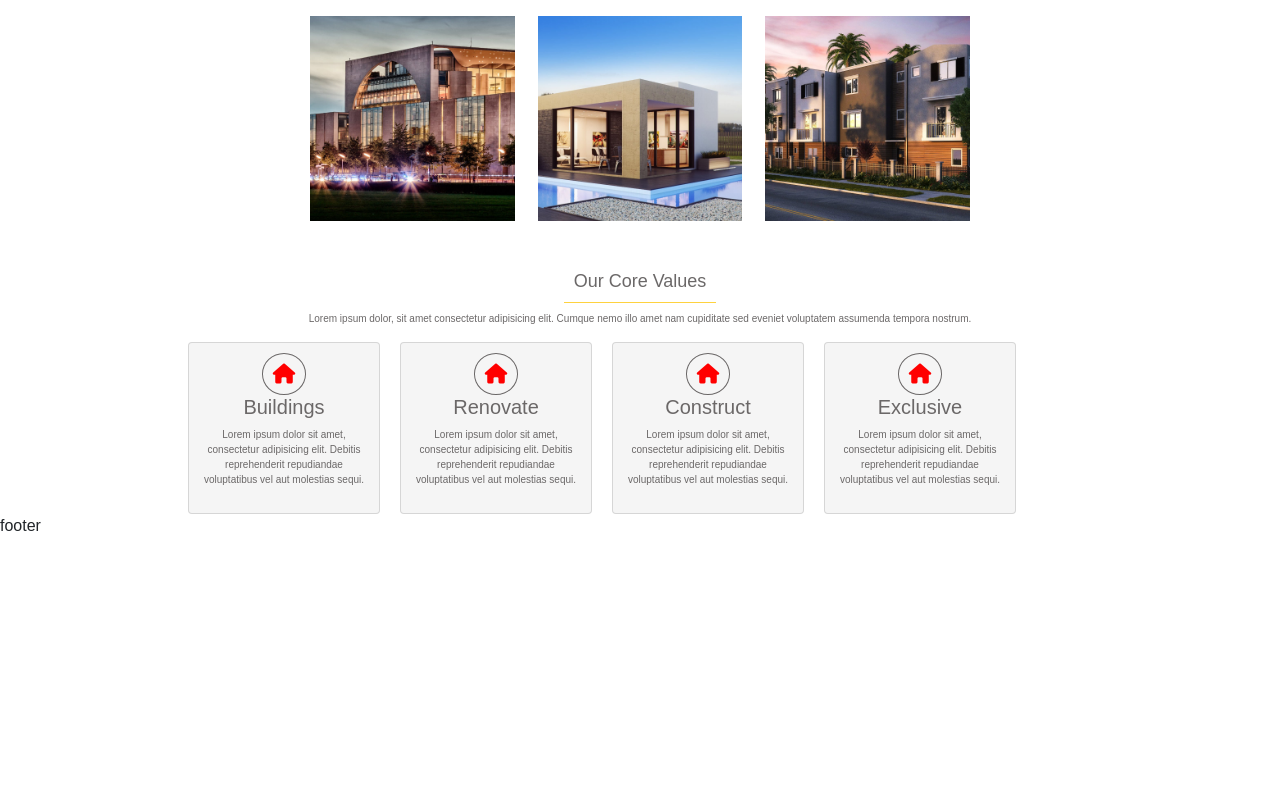
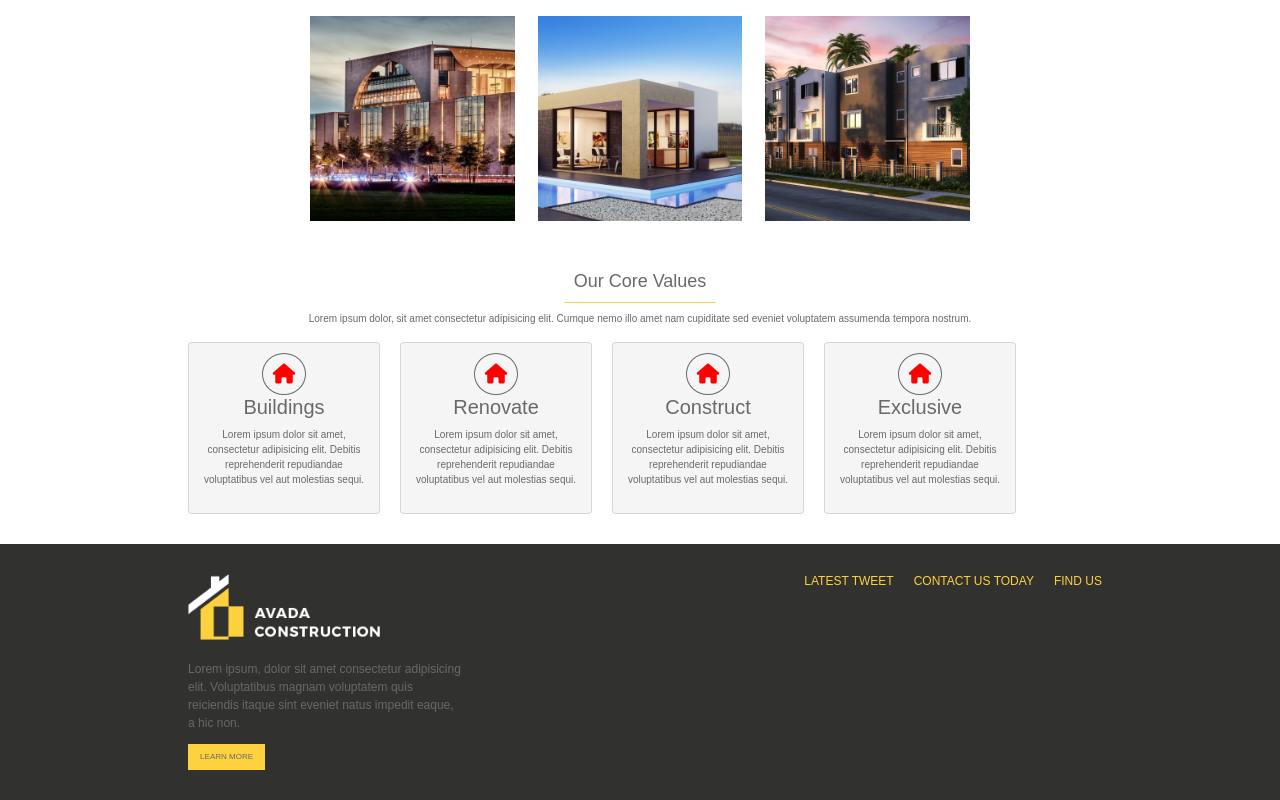
Before and after one commit to Maria210194/proj-html-vuejs, a Vue app: page / in a window 1280 px wide. Shown: the part 1172-1972 px from the top of the page. Before the commit the page ends 1710 px from the top, so only its background shows below. Built offline with nearby package versions, Linux system fonts and the light colour scheme.

Commit message:
init footer

```diff
--- a/src/App.vue
+++ b/src/App.vue
@@ -2,7 +2,7 @@
   <div id="app">
     <HeaderComponent :links="arrayNav" />
     <MainComponent :iconCard="iconCard" :iconCard2="iconCard2" />
-    <FooterComponent />
+    <FooterComponent :link="arrayFooter" />
   </div>
 </template>
 
@@ -15,6 +15,7 @@ import FooterComponent from "./components/FooterComponent.vue";
 import arrayNav from "@/assets/data/arrayNav";
 import iconCard from "@/assets/data/iconCard";
 import iconCard2 from "@/assets/data/iconCard2";
+import arrayFooter from "@/assets/data/arrayFooter";
 
 export default {
   name: "App",
@@ -23,6 +24,7 @@ export default {
       arrayNav,
       iconCard,
       iconCard2,
+      arrayFooter,
     };
   },
   components: {
@@ -48,4 +50,11 @@ export default {
     color: #6b6868;
   }
 }
+.title-Props {
+  h5 {
+    color: #fed23f;
+    font-size: 12px;
+    margin: 30px 10px;
+  }
+}
 </style>
--- /dev/null
+++ b/src/assets/data/arrayFooter.json
@@ -0,0 +1,14 @@
+[
+    {
+        "name": "LATEST TWEET",
+        "url": "#"
+    },
+    {
+        "name": "CONTACT US TODAY",
+        "url": "#"
+    },
+    {
+        "name": "FIND US",
+        "url": "#"
+    }
+]
--- a/src/components/FooterComponent.vue
+++ b/src/components/FooterComponent.vue
@@ -1,12 +1,53 @@
 <template>
-  <div>footer</div>
+  <div class="container-fluid w-100 d-flex">
+    <div class="firstFooter col-3">
+      <img src="@/assets/images/footer-logo.png" alt="" />
+      <p>
+        Lorem ipsum, dolor sit amet consectetur adipisicing elit. Voluptatibus
+        magnam voluptatem quis reiciendis itaque sint eveniet natus impedit
+        eaque, a hic non.
+      </p>
+      <button class="btn-orange">Learn more</button>
+    </div>
+    <div class="title-Props d-flex">
+      <h5 v-for="(element, index) in link" :key="index">
+        {{ element.name }}
+      </h5>
+    </div>
+  </div>
 </template>
 
 <script>
 export default {
   name: "FooterComponent",
+  props: {
+    link: Array,
+  },
 };
 </script>
 
 <style lang="scss" scoped>
+.container-fluid {
+  background-color: #31312f;
+  color: #6b6868;
+  margin-top: 30px;
+  .btn-orange {
+    text-transform: uppercase;
+  }
+  .firstFooter {
+    padding: 20px;
+    img {
+      width: 70%;
+      padding: 10px 0;
+    }
+    p {
+      padding: 10px 0;
+      margin: 0 auto;
+      font-size: 12px;
+    }
+    button {
+      margin: 0 0 10px;
+    }
+  }
+}
 </style>
```
Also changed, not shown: src/assets/images/screen.jpg (added).
